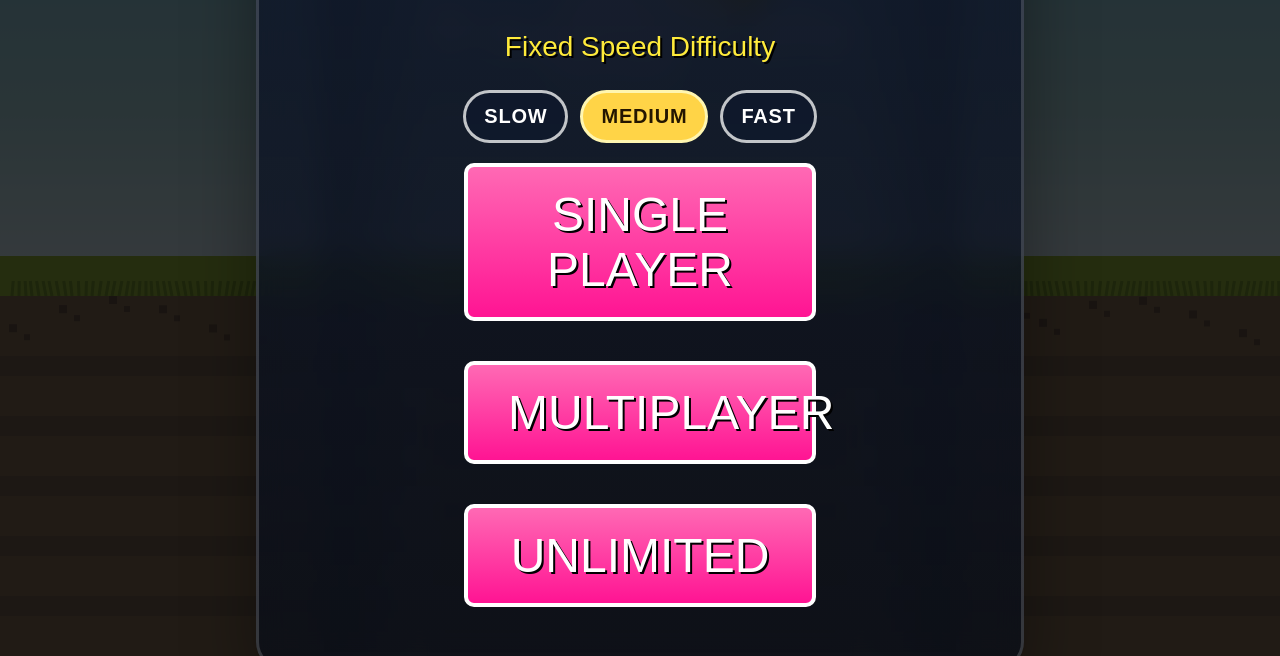
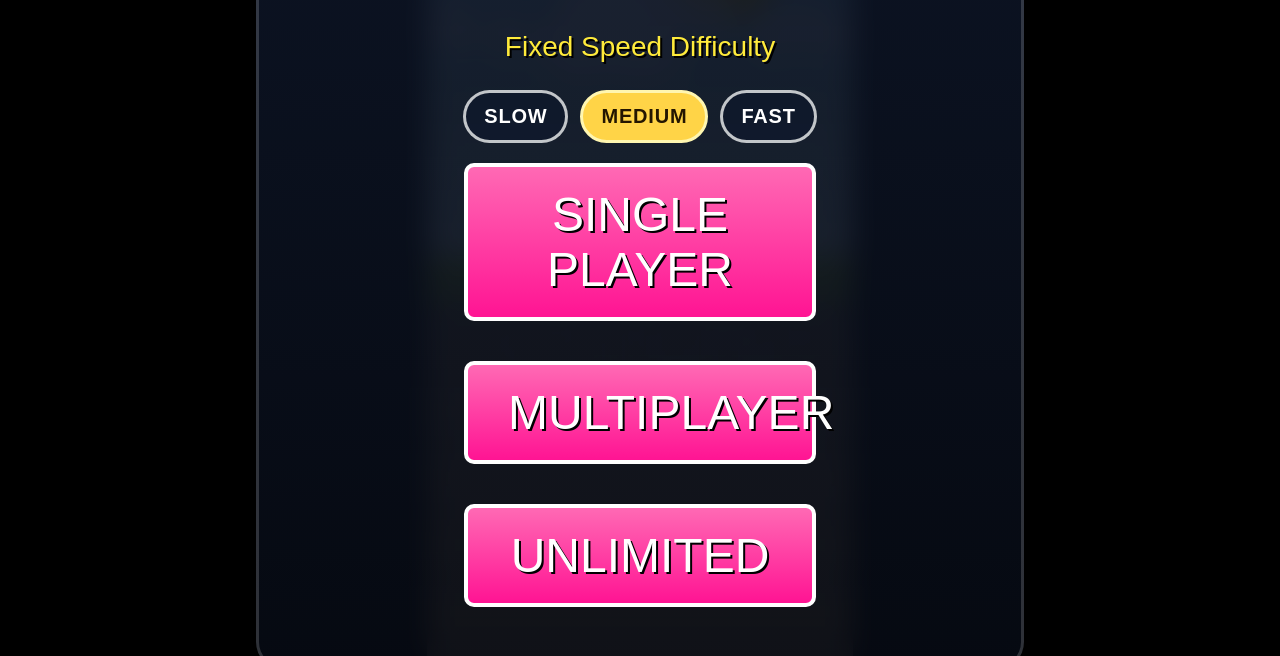
Before and after one commit to nahcmon/Fap-Bird, a plain HTML site: page index.html in a window 1280 px wide. Shown: the part 144-800 px from the top of the page. Drawn offline with Linux system fonts and the light colour scheme; animation ran at ten frames a second.

Commit message:
Replace desktop lane lens effect with a hard black border

```diff
--- a/index.html
+++ b/index.html
@@ -295,7 +295,6 @@
         const playerColors = ['#FFD700', '#FF6B6B', '#4ECDC4', '#95E1D3', '#FF69B4', '#00CED1', '#FFD700', '#32CD32'];
         const skyGradientCache = new Map();
         const sunGlowGradientCache = new Map();
-        const singleChromeGradientCache = new Map();
         let cachedCanvasRect = { left: 0, top: 0, width: window.innerWidth, height: window.innerHeight };
         let pendingResizeFrame = 0;
         let lastViewportWidth = 0;
@@ -313,7 +312,6 @@
             singlePlayerLayoutCache = null;
             skyGradientCache.clear();
             sunGlowGradientCache.clear();
-            singleChromeGradientCache.clear();
         }
 
         function resizeCanvas() {
@@ -498,19 +496,6 @@
                 sunGlowGradientCache.set(viewportWidth, gradient);
             }
             return sunGlowGradientCache.get(viewportWidth);
-        }
-
-        function getSingleChromeGradient(container) {
-            const cacheKey = `${container.x}:${container.width}`;
-            if (!singleChromeGradientCache.has(cacheKey)) {
-                const gradient = ctx.createLinearGradient(container.x, 0, container.x + container.width, 0);
-                gradient.addColorStop(0, 'rgba(7, 14, 28, 0.58)');
-                gradient.addColorStop(0.18, 'rgba(15, 23, 39, 0.24)');
-                gradient.addColorStop(0.82, 'rgba(15, 23, 39, 0.24)');
-                gradient.addColorStop(1, 'rgba(7, 14, 28, 0.58)');
-                singleChromeGradientCache.set(cacheKey, gradient);
-            }
-            return singleChromeGradientCache.get(cacheKey);
         }
 
         function updateDisplayedScore(value, force = false) {
@@ -2010,6 +1995,12 @@
         }
 
         function drawSinglePlayerBackdrop(alpha = 0) {
+            if (!isMobileLayout) {
+                ctx.fillStyle = '#000';
+                ctx.fillRect(0, 0, canvas.width, canvas.height);
+                return;
+            }
+
             const splitY = canvas.height * 0.5;
             ctx.fillStyle = getSkyGradient(canvas.height);
             ctx.fillRect(0, 0, canvas.width, splitY);
@@ -2021,49 +2012,30 @@
                 return;
             }
 
-            const leftWidth = Math.max(0, container.x);
-            const rightX = container.x + container.width;
-            const rightWidth = Math.max(0, canvas.width - rightX);
-
             ctx.save();
-            ctx.fillStyle = 'rgba(6, 12, 22, 0.22)';
-            ctx.fillRect(0, 0, leftWidth, canvas.height);
-            ctx.fillRect(rightX, 0, rightWidth, canvas.height);
-
-            ctx.fillStyle = getSingleChromeGradient(container);
-            ctx.fillRect(container.x, container.y, container.width, container.height);
-
-            if (renderBox.x > container.x) {
-                ctx.fillStyle = 'rgba(255, 255, 255, 0.06)';
-                ctx.fillRect(container.x, container.y, renderBox.x - container.x, container.height);
-            }
-
             const renderBoxRight = renderBox.x + renderBox.width;
-            const containerRight = container.x + container.width;
-            if (renderBoxRight < containerRight) {
-                ctx.fillStyle = 'rgba(255, 255, 255, 0.06)';
-                ctx.fillRect(renderBoxRight, container.y, containerRight - renderBoxRight, container.height);
-            }
-
-            ctx.strokeStyle = 'rgba(255, 255, 255, 0.18)';
+            const renderBoxBottom = renderBox.y + renderBox.height;
+            ctx.fillStyle = '#000';
+            if (renderBox.y > 0) {
+                ctx.fillRect(0, 0, canvas.width, renderBox.y);
+            }
+            if (renderBox.x > 0) {
+                ctx.fillRect(0, renderBox.y, renderBox.x, renderBox.height);
+            }
+            if (renderBoxRight < canvas.width) {
+                ctx.fillRect(renderBoxRight, renderBox.y, canvas.width - renderBoxRight, renderBox.height);
+            }
+            if (renderBoxBottom < canvas.height) {
+                ctx.fillRect(0, renderBoxBottom, canvas.width, canvas.height - renderBoxBottom);
+            }
+
+            ctx.strokeStyle = '#000';
             ctx.lineWidth = 4;
-            ctx.shadowColor = 'rgba(0, 0, 0, 0.35)';
-            ctx.shadowBlur = 18;
             ctx.strokeRect(
-                container.x + 2,
-                container.y + 2,
-                Math.max(0, container.width - 4),
-                Math.max(0, container.height - 4)
-            );
-
-            ctx.shadowBlur = 0;
-            ctx.strokeStyle = 'rgba(255, 255, 255, 0.12)';
-            ctx.lineWidth = 2;
-            ctx.strokeRect(
-                renderBox.x + 2,
-                renderBox.y + 2,
-                Math.max(0, renderBox.width - 4),
-                Math.max(0, renderBox.height - 4)
+                renderBox.x - 2,
+                renderBox.y - 2,
+                Math.max(0, renderBox.width + 4),
+                Math.max(0, renderBox.height + 4)
             );
             ctx.restore();
         }
```
Also changed, not shown: 1 other file.
